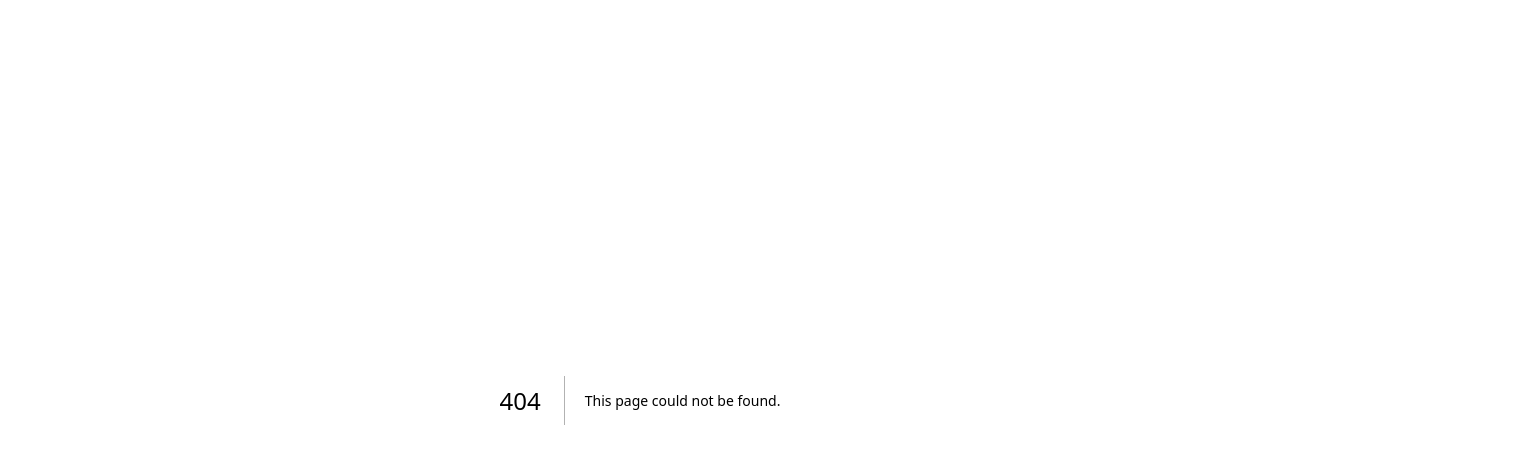
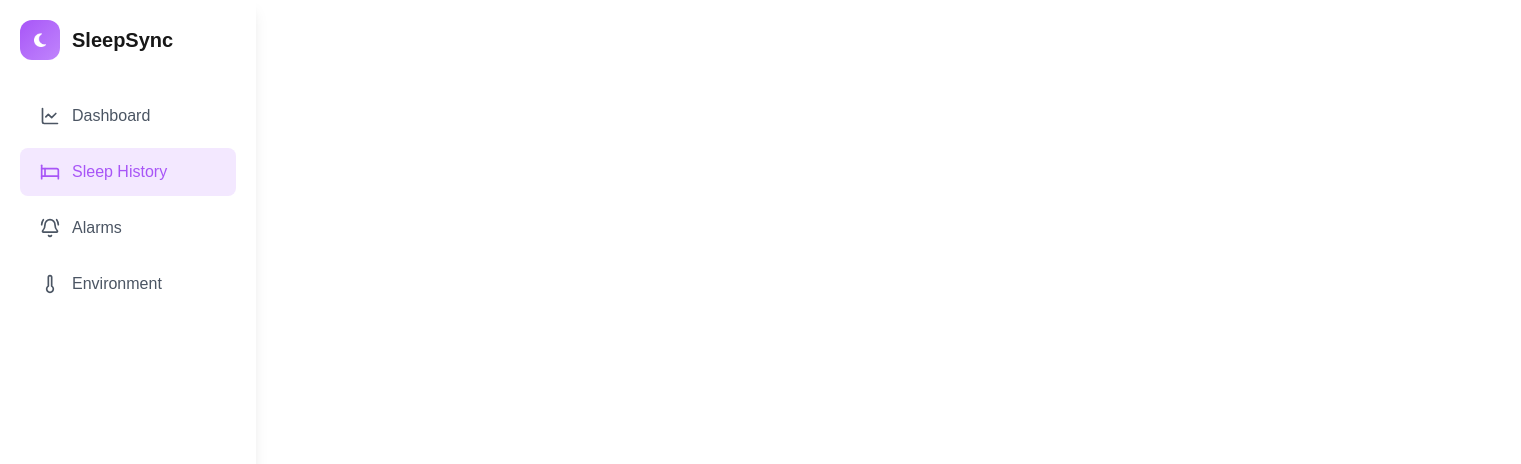
Before and after one commit to HGKXZ/embed-project-sleep-tracker, a Next.js app: page /sleep-history in a window 1280 px wide. Before the commit this address had no page. Shown: the top 464 px of the page, 1521 px wide, since content can reach past the window. Built offline with nearby package versions, Linux system fonts and the light colour scheme.

Commit message:
Add Sidebar component for navigation

```diff
--- /dev/null
+++ b/src/app/alarms/page.tsx
@@ -0,0 +1,9 @@
+import Sidebar from "@/components/Sidebar"
+
+export default function Alarms() {
+  return (
+    <div className="w-[1521px] h-[1521px] flex flex-row">
+        <Sidebar/>
+    </div>
+  )
+};
--- /dev/null
+++ b/src/app/dashboard/page.tsx
@@ -0,0 +1,9 @@
+import Sidebar from "@/components/Sidebar"
+
+export default function SignIn() {
+  return (
+    <div className="w-[1521px] h-[1521px] flex flex-row">
+        <Sidebar/>
+    </div>
+  )
+};
--- /dev/null
+++ b/src/app/environment/page.tsx
@@ -0,0 +1,9 @@
+import Sidebar from "@/components/Sidebar"
+
+export default function Environment() {
+  return (
+    <div className="w-[1521px] h-[1521px] flex flex-row">
+        <Sidebar/>
+    </div>
+  )
+};
--- a/src/app/sign-in/page.tsx
+++ b/src/app/sign-in/page.tsx
@@ -1,9 +1,9 @@
-import SignInBoxComponent from "@/components/sign-in-box"
+import SignInBox from "@/components/SignInBox"
 
 export default function SignIn() {
   return (
     <div className="w-[1521px] h-[1521px] bg-gradient-to-bl from-[#764BA2] via-[#667EEA] to-[#667EEA] justify-center items-center flex">
-        <SignInBoxComponent/>
+        <SignInBox/>
         <div className="absolute">
           <img src="/img/star-bg.png" alt="Star Background" width={1521} height={1440}/>
         </div>
--- /dev/null
+++ b/src/app/sleep-history/page.tsx
@@ -0,0 +1,9 @@
+import Sidebar from "@/components/Sidebar"
+
+export default function SleepHistory() {
+  return (
+    <div className="w-[1521px] h-[1521px] flex flex-row">
+        <Sidebar/>
+    </div>
+  )
+};
--- /dev/null
+++ b/src/components/Sidebar.tsx
@@ -0,0 +1,48 @@
+"use client"
+
+import { useState } from "react";
+import { ChartLine, Bed, BellRing, Thermometer } from "lucide-react";
+import { usePathname, useRouter } from "next/navigation";
+
+export default function Sidebar() {
+
+    const pathname = usePathname();
+    const router = useRouter();
+
+    return (
+        <div className="w-[256px] h-full bg-white flex flex-col shadow-lg z-10 p-5">
+            <div className="flex flex-row items-center">
+                <div className="w-[40px] h-[40px] bg-gradient-to-br from-[#A855F7] to-[#C084FC] rounded-xl mr-3 flex justify-center">
+                    <img src="/img/moon.png" alt="Moon Icon" className="w-[12px] h-[14px] self-center my-auto"/>
+                </div>
+                <p className="font-inter font-bold text-[20px]">SleepSync</p>
+            </div>
+            <div className="mt-8 flex flex-col gap-2">
+                <div className={`h-[48px] flex flex-row items-center p-5 rounded-lg gap-3 cursor-pointer ${
+                    pathname === "/dashboard" ? "bg-[#F3E8FF]" : "bg-white"
+                }`} onClick={() => router.push('/dashboard')}>
+                    <ChartLine size={20} color={`${pathname === "/dashboard" ? "#A855F7" : "#4B5563"}`}/>
+                    <p className={`font-inter font-medium text-[16px] ${pathname === "/dashboard" ? "text-[#A855F7]" : "text-[#4B5563]"}`}>Dashboard</p>
+                </div>
+                <div className={`h-[48px] flex flex-row items-center p-5 rounded-lg gap-3 cursor-pointer ${
+                    pathname === "/sleep-history" ? "bg-[#F3E8FF]" : "bg-white"
+                }`} onClick={() => router.push('/sleep-history')}>
+                    <Bed size={20} color={`${pathname === "/sleep-history" ? "#A855F7" : "#4B5563"}`}/>
+                    <p className={`font-inter font-medium text-[16px] ${pathname === "/sleep-history" ? "text-[#A855F7]" : "text-[#4B5563]"}`}>Sleep History</p>
+                </div>
+                <div className={`h-[48px] flex flex-row items-center p-5 rounded-lg gap-3 cursor-pointer ${
+                    pathname === "/alarms" ? "bg-[#F3E8FF]" : "bg-white"
+                }`} onClick={() => router.push('/alarms')}>
+                    <BellRing size={20} color={`${pathname === "/alarms" ? "#A855F7" : "#4B5563"}`}/>
+                    <p className={`font-inter font-medium text-[16px] ${pathname === "/alarms" ? "text-[#A855F7]" : "text-[#4B5563]"}`}>Alarms</p>
+                </div>
+                <div className={`h-[48px] flex flex-row items-center p-5 rounded-lg gap-3 cursor-pointer ${
+                    pathname === "/environment" ? "bg-[#F3E8FF]" : "bg-white"
+                }`} onClick={() => router.push('/environment')}>
+                    <Thermometer size={20} color={`${pathname === "/environment" ? "#A855F7" : "#4B5563"}`}/>
+                    <p className={`font-inter font-medium text-[16px] ${pathname === "/environment" ? "text-[#A855F7]" : "text-[#4B5563]"}`}>Environment</p>
+                </div>
+            </div>
+        </div>
+    )
+};
--- a/src/components/sign-in-box.tsx
+++ b/src/components/SignInBox.tsx
@@ -1,11 +1,13 @@
-"use client";
+"use client"
 
 import { useState } from "react";
+import { useRouter } from "next/navigation";
 
-export default function SignInBoxComponent() {
+export default function SignInBox() {
 
   const [username, setUsername] = useState("");
   const [password, setPassword] = useState("");
+  const router = useRouter();
 
   return (
     <div className="w-[384px] h-[540px] bg-white rounded-2xl flex flex-col items-center shadow-lg z-10">
@@ -38,7 +40,7 @@ export default function SignInBoxComponent() {
               autoComplete="password"
             />
           </div>
-          <div className="w-[280px] h-[48px] flex justify-center bg-gradient-to-bl from-[#764BA2] via-[#667EEA] to-[#667EEA] rounded-lg mt-6 cursor-pointer">
+          <div className="w-[280px] h-[48px] flex justify-center bg-gradient-to-bl from-[#764BA2] via-[#667EEA] to-[#667EEA] rounded-lg mt-6 cursor-pointer" onClick={() => router.push('/dashboard')}>
             <p className="text-white mt-3">Sign In</p>
           </div>
           <div>
```
Also changed, not shown: package.json (+6 -5 lines), 1 other file (tests, documents, lock files or other folders).
